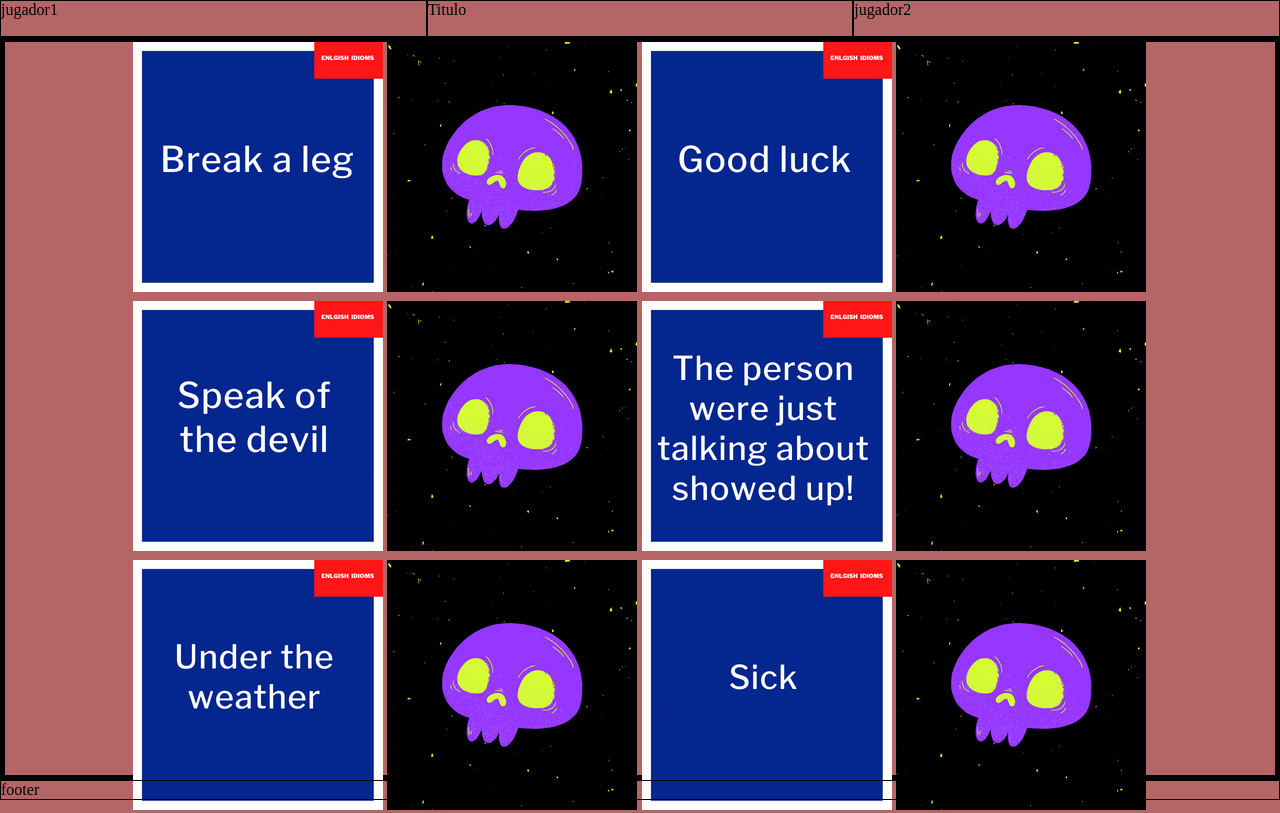
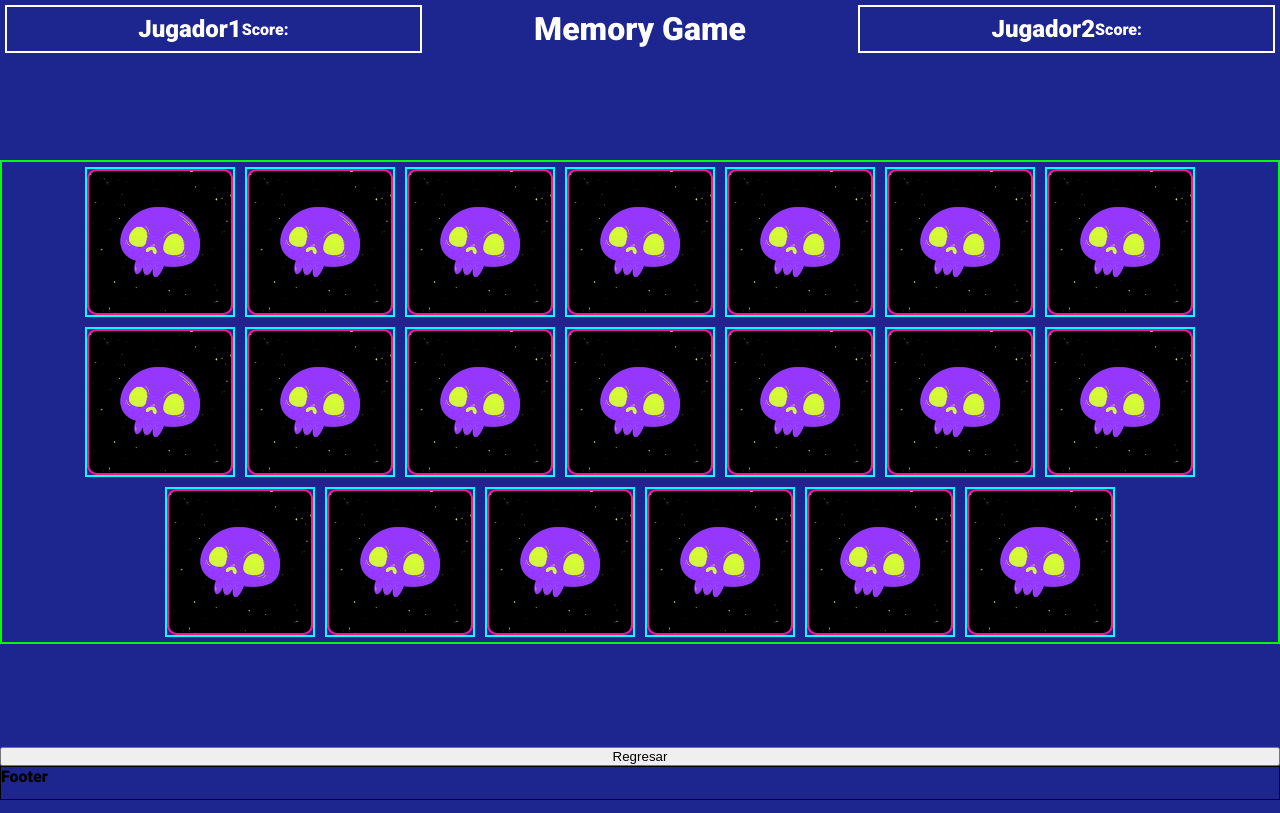
Before and after one commit to albertoouu/05memoryGame, a website: page src/index.html in a window 1280 px wide. Shown: the top 813 px of the page. Drawn offline with Linux system fonts and the light colour scheme.

Commit message:
modify css and html

```diff
--- a/src/index.html
+++ b/src/index.html
@@ -4,66 +4,130 @@
     <meta charset="UTF-8" />
     <meta http-equiv="X-UA-Compatible" content="IE=edge" />
     <meta name="viewport" content="width=device-width, initial-scale=1.0" />
+    <link rel="preconnect" href="https://fonts.googleapis.com">
+    <link rel="preconnect" href="https://fonts.gstatic.com" crossorigin>
+    <link href="https://fonts.googleapis.com/css2?family=Roboto:wght@900&display=swap" rel="stylesheet">
     <link rel="stylesheet" href="styles.css" />
     <title>Document</title>
   </head>
   <body>
     <main class="container">
-      <div id="titulo" class="grid-item">Titulo</div>
-      <div id="jugador1" class="grid-item">jugador1</div>
-      <div id="jugador2" class="grid-item">jugador2</div>
-      <section id="memory-game">
+
+      <div id="titulo" class="grid-item">
+        <h1>Memory Game</h1>
+      </div>
+      <div id="jugador1" class="grid-item">
+        <h2>Jugador1</h2>
+        <p>Score:</p>
+      </div>
+      <div id="jugador2" class="grid-item">
+        <h2>Jugador2</h2>
+        <p>Score:</p>
+      </div>
+      <section class="memory-game">
         <div class="memory-card">
-          <img src="../assets/Cards/1.1.png" alt="" class="front-face" />
-          <img src="../assets/Cards/cover2.png" alt="" class="back-face" />
+          <img src="../assets/Cards/1.1.png" alt="pair-one" class="front-face" />
+          <img src="../assets/Cards/cover2.png" alt="cover" class="back-face" />
         </div>
 
         <div class="memory-card">
-          <img src="../assets/Cards/1.2.png" alt="" class="front-face" />
-          <img src="../assets/Cards/cover2.png" alt="" class="back-face" />
+          <img src="../assets/Cards/1.2.png" alt="pair-one" class="front-face" />
+          <img src="../assets/Cards/cover2.png" alt="cover" class="back-face" />
         </div>
 
         <div class="memory-card">
-          <img src="../assets/Cards/2.1.png" alt="" class="front-face" />
-          <img src="../assets/Cards/cover2.png" alt="" class="back-face" />
+          <img src="../assets/Cards/2.1.png" alt="pair-two" class="front-face" />
+          <img src="../assets/Cards/cover2.png" alt="cover" class="back-face" />
         </div>
 
         <div class="memory-card">
-          <img src="../assets/Cards/2.2.png" alt="" class="front-face" />
-          <img src="../assets/Cards/cover2.png" alt="" class="back-face" />
+          <img src="../assets/Cards/2.2.png" alt="pair-two" class="front-face" />
+          <img src="../assets/Cards/cover2.png" alt="cover" class="back-face" />
         </div>
 
         <div class="memory-card">
-          <img src="../assets/Cards/3.1.png" alt="" class="front-face" />
-          <img src="../assets/Cards/cover2.png" alt="" class="back-face" />
+          <img src="../assets/Cards/3.1.png" alt="pair-three" class="front-face" />
+          <img src="../assets/Cards/cover2.png" alt="cover" class="back-face" />
         </div>
 
         <div class="memory-card">
-          <img src="../assets/Cards/3.2.png" alt="" class="front-face" />
-          <img src="../assets/Cards/cover2.png" alt="" class="back-face" />
+          <img src="../assets/Cards/3.2.png" alt="pair-three" class="front-face" />
+          <img src="../assets/Cards/cover2.png" alt="cover" class="back-face" />
         </div>
 
         <div class="memory-card">
-          <img src="../assets/Cards/4.1.png" alt="" class="front-face" />
-          <img src="../assets/Cards/cover2.png" alt="" class="back-face" />
+          <img src="../assets/Cards/4.1.png" alt="pair-four" class="front-face" />
+          <img src="../assets/Cards/cover2.png" alt="cover" class="back-face" />
         </div>
 
         <div class="memory-card">
-          <img src="../assets/Cards/4.2.png" alt="" class="front-face" />
-          <img src="../assets/Cards/cover2.png" alt="" class="back-face" />
+          <img src="../assets/Cards/4.2.png" alt="pair-four" class="front-face" />
+          <img src="../assets/Cards/cover2.png" alt="cover" class="back-face" />
         </div>
 
         <div class="memory-card">
-          <img src="../assets/Cards/5.1.png" alt="" class="front-face" />
-          <img src="../assets/Cards/cover2.png" alt="" class="back-face" />
+          <img src="../assets/Cards/5.1.png" alt="pair-five" class="front-face" />
+          <img src="../assets/Cards/cover2.png" alt="cover" class="back-face" />
         </div>
 
         <div class="memory-card">
-          <img src="../assets/Cards/5.2.png" alt="" class="front-face" />
-          <img src="../assets/Cards/cover2.png" alt="" class="back-face" />
+          <img src="../assets/Cards/5.2.png" alt="pair-five" class="front-face" />
+          <img src="../assets/Cards/cover2.png" alt="cover" class="back-face" />
         </div>
+
+        <div class="memory-card">
+          <img src="../assets/Cards/6.1.png" alt="pair-six" class=" front-face" />
+          <img src="../assets/Cards/cover2.png" alt="cover" class="back-face" />
+        </div>
+
+        <div class="memory-card">
+          <img src="../assets/Cards/6.2.png" alt="pair-six" class=" front-face" />
+          <img src="../assets/Cards/cover2.png" alt="cover" class="back-face" />
+        </div>
+
+        <div class="memory-card">
+          <img src="../assets/Cards/7.1.png" alt="pair-six" class=" front-face" />
+          <img src="../assets/Cards/cover2.png" alt="cover" class="back-face" />
+        </div>
+
+        <div class="memory-card">
+          <img src="../assets/Cards/7.2.png" alt="pair-six" class=" front-face" />
+          <img src="../assets/Cards/cover2.png" alt="cover" class="back-face" />
+        </div>
+
+        <div class="memory-card">
+          <img src="../assets/Cards/8.1.png" alt="pair-six" class=" front-face" />
+          <img src="../assets/Cards/cover2.png" alt="cover" class="back-face" />
+        </div>
+
+        <div class="memory-card">
+          <img src="../assets/Cards/8.2.png" alt="pair-six" class=" front-face" />
+          <img src="../assets/Cards/cover2.png" alt="cover" class="back-face" />
+        </div>
+
+        <div class="memory-card">
+          <img src="../assets/Cards/9.1.png" alt="pair-six" class=" front-face" />
+          <img src="../assets/Cards/cover2.png" alt="cover" class="back-face" />
+        </div>
+
+        <div class="memory-card">
+          <img src="../assets/Cards/9.2.png" alt="pair-six" class=" front-face" />
+          <img src="../assets/Cards/cover2.png" alt="cover" class="back-face" />
+        </div>
+
+        <div class="memory-card">
+          <img src="../assets/Cards/10.1.png" alt="pair-six" class=" front-face" />
+          <img src="../assets/Cards/cover2.png" alt="cover" class="back-face" />
+        </div>
+
+        <div class="memory-card">
+          <img src="../assets/Cards/10.2.png" alt="pair-six" class=" front-face" />
+          <img src="../assets/Cards/cover2.png" alt="cover" class="back-face" />
+        </div>
+
       </section>
-      <footer id="footer" class="grid-item">footer</footer>
+      <button id="regresar">Regresar</button>
+      <footer>Footer</footer>
     </main>
   </body>
 </html>
--- a/src/styles.css
+++ b/src/styles.css
@@ -1,50 +1,101 @@
 * {
   padding: 0;
   margin: 0;
+  box-sizing: border-box;
 }
 body {
-  background-color: rgb(180, 101, 101);
+  background-color: rgb(29, 37, 143);
+  height: 100vh;
+  font-family: "Roboto", sans-serif;
 }
 main {
   display: grid;
   grid-template-columns: 1fr 1fr 1fr 1fr 1fr 1fr;
-  grid-template-rows: 0.2fr 1fr 1fr 1fr 1fr 0.1fr;
+  grid-template-rows: 0.3fr 1fr 1fr 1fr 1fr 0.1fr 0.2fr;
   grid-template-areas:
     "jugador1        jugador1        titulo          titulo          jugador2        jugador2"
     "memory-game     memory-game     memory-game     memory-game     memory-game     memory-game"
     "memory-game     memory-game     memory-game     memory-game     memory-game     memory-game"
     "memory-game     memory-game     memory-game     memory-game     memory-game     memory-game"
     "memory-game     memory-game     memory-game     memory-game     memory-game     memory-game"
+    "btn             btn             btn             btn             btn             btn"
     "footer          footer          footer          footer          footer          footer";
   height: 100vh;
-  width: auto;
+  width: 100%;
 }
 #titulo {
   grid-area: titulo;
-  border: solid black 1px;
+  padding: 5px;
+  margin: 5px;
+  color: white;
+  display: flex;
+  align-items: center;
+  justify-content: center;
 }
 #jugador1 {
   grid-area: jugador1;
-  border: solid black 1px;
+  margin: 5px;
+  border: solid 2px white;
+  padding: 5px;
+  color: white;
+  display: flex;
+  align-items: center;
+  justify-content: center;
 }
 #jugador2 {
   grid-area: jugador2;
-  border: solid black 1px;
+  margin: 5px;
+  border: solid 2px white;
+  padding: 5px;
+  color: white;
+  display: flex;
+  align-items: center;
+  justify-content: center;
 }
-#footer {
+#regresar {
+  grid-area: btn;
+}
+footer {
   grid-area: footer;
   border: solid black 1px;
 }
-#memory-game {
+
+.memory-game {
   grid-area: memory-game;
-  border: solid black 5px;
+  margin: auto;
+  border: 2px solid lime;
   display: flex;
-  gap: 5px;
   flex-wrap: wrap;
+  flex-direction: row;
   justify-content: center;
 }
+
+.memory-card {
+  border: 2px solid aqua;
+  margin: 5px;
+  position: relative;
+  width: 150px;
+  height: 150px;
+  transform: scale(1);
+}
 img {
+  width: 150px;
 }
+
+.front-face,
+.back-face {
+  border: 2px solid deeppink;
+  position: absolute;
+  width: 100%;
+  height: 100%;
+  border-radius: 10px;
+}
+
+.memory-card:active {
+  transform: scale(0.97);
+  transition: transform 0.2s;
+}
+
 /*
 @media only screen and (max-width: 1000px) {
   .card {
```
